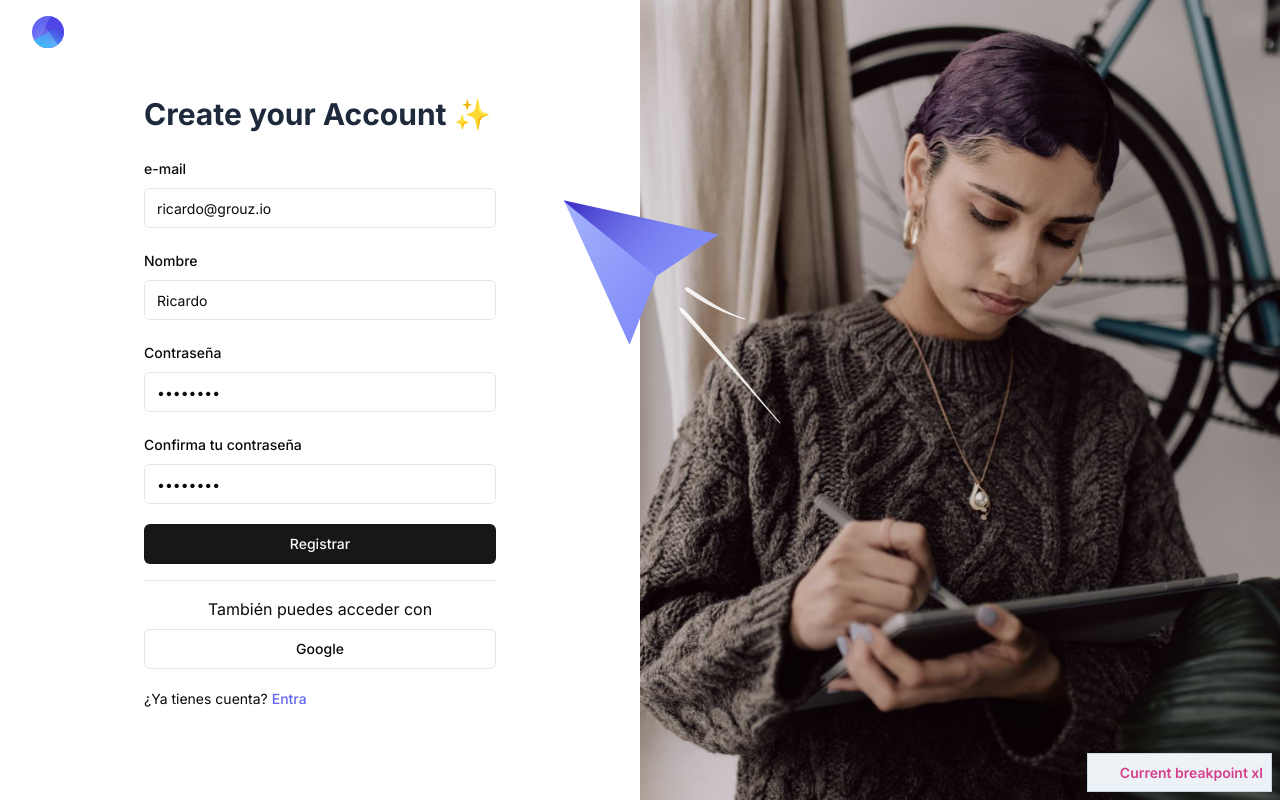
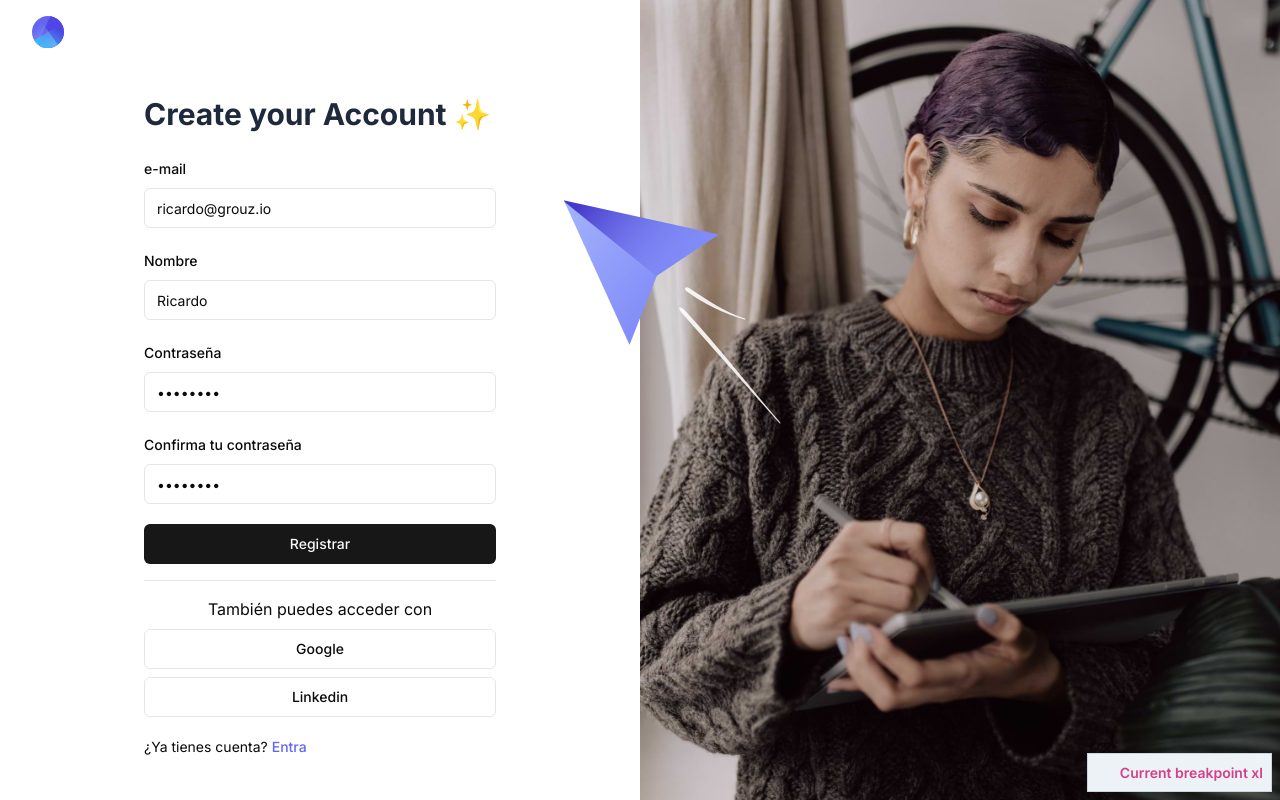
Before and after one commit to rimakes/FlowPost, a Next.js app: page /auth/signup in a window 1280 px wide. Built offline with nearby package versions, Linux system fonts and the light colour scheme; a web font is replaced by a local one.

Commit message:
refactor

```diff
--- a/auth.ts
+++ b/auth.ts
@@ -126,10 +126,6 @@ export const authOptions = {
     callbacks: {
         // to control if a user is allowed to sign in.
         async signIn({ user, account, profile, email, credentials }) {
-            console.log('from signin', { user });
-            console.log('from signin', { account });
-            console.log('from signin', { profile });
-
             if (account?.provider !== 'email') return true;
 
             const userExists = await db.user.findUnique({
--- a/components/auth/register-form.tsx
+++ b/components/auth/register-form.tsx
@@ -187,6 +187,22 @@ export function RegisterForm({}) {
                     }
                     Google
                 </Button>
+                <Button
+                    variant='outline'
+                    className='w-full'
+                    onClick={async () => {
+                        const res = await signIn('linkedin', {
+                            redirect: false,
+                        });
+
+                        console.log({ res });
+                    }}
+                >
+                    {
+                        //TODO: review callback después de logearse con google
+                    }
+                    Linkedin
+                </Button>
             </div>
         </div>
     );
```
